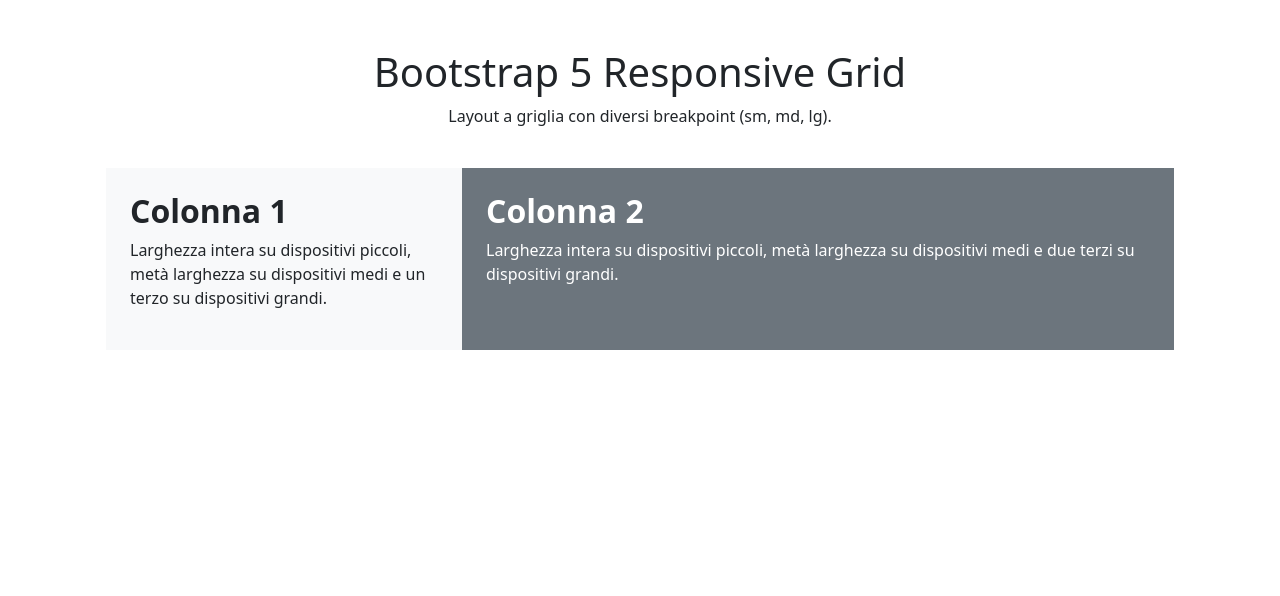
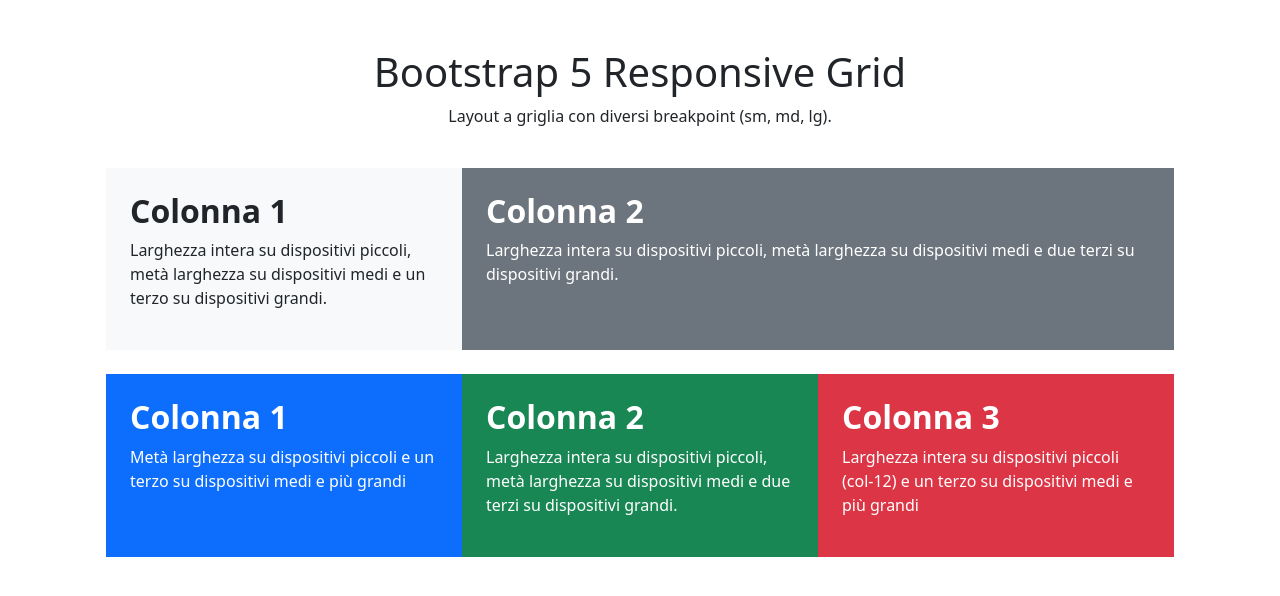
Before and after one commit to simonelupone/htmlcss-bootstrap-layout, a plain HTML site: page index.html in a window 1280 px wide. Drawn offline with nearby package versions, Linux system fonts and the light colour scheme.

Commit message:
[FEAT]: add second block cols

```diff
--- a/index.html
+++ b/index.html
@@ -43,7 +43,23 @@
                 </div>
             </div>
 
+            <!-- 2nd block cols -->
+            <div class="row mx-4 py-4">
+                <div class="col-6 col-md-4 p-4 bg-primary text-white">
+                    <h2 class="fw-semibold">Colonna 1</h2>
+                    <p>Metà larghezza su dispositivi piccoli e un terzo su dispositivi medi e più grandi</p>
+                </div>
+                <div class="col-6 col-md-4 p-4 bg-success text-white">
+                    <h2 class="fw-semibold">Colonna 2</h2>
+                    <p>Larghezza intera su dispositivi piccoli, metà larghezza su dispositivi medi e due terzi su
+                        dispositivi grandi.</p>
+                </div>
 
+                <div class="col-12 col-md-4 p-4 bg-danger text-white">
+                    <h2 class="fw-semibold">Colonna 3</h2>
+                    <p>Larghezza intera su dispositivi piccoli (col-12) e un terzo su dispositivi medi e più grandi</p>
+                </div>
+            </div>
         </div>
     </main>
 </body>
```
